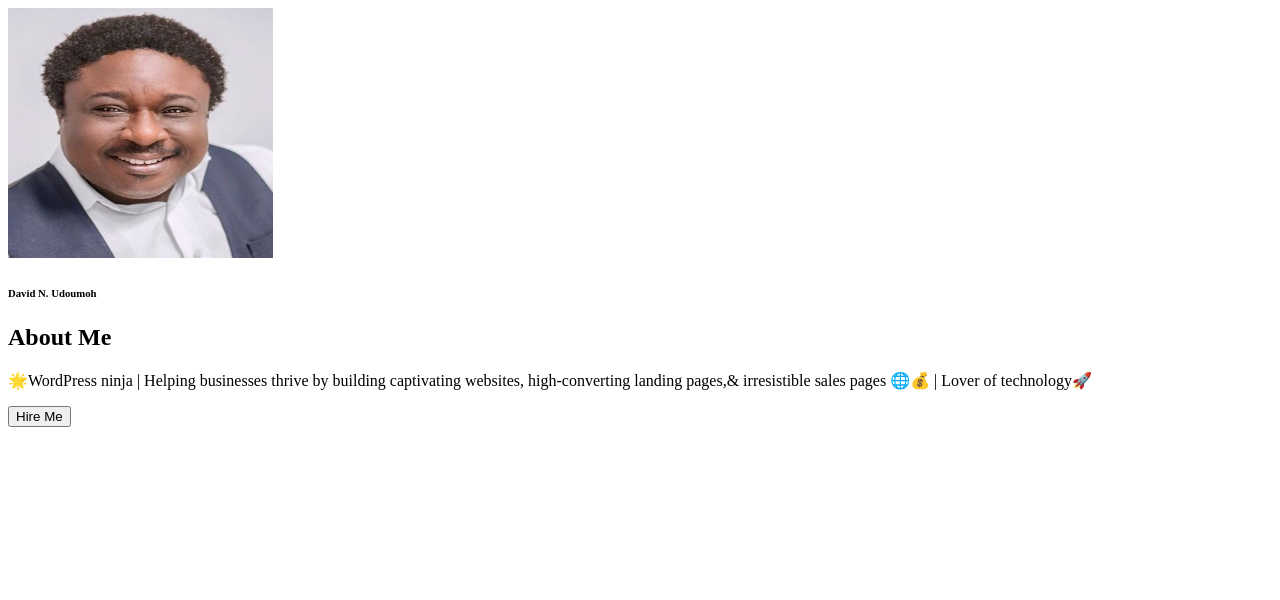
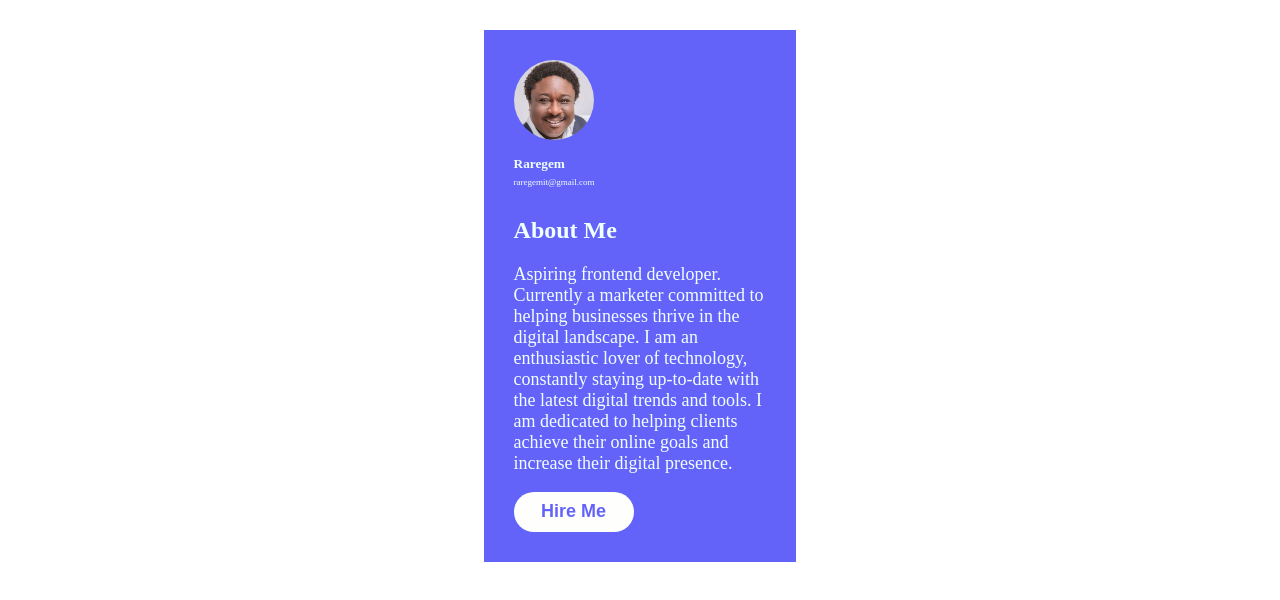
Before and after one commit to raregem/TJP-3-task-2, a plain HTML site: page index.html in a window 1280 px wide. Drawn offline with Linux system fonts and the light colour scheme.

Commit message:
Add files via upload

```diff
--- a/index.html
+++ b/index.html
@@ -4,18 +4,37 @@
     <meta charset="UTF-8" />
     <meta name="viewport" content="width=device-width, initial-scale=1.0" />
     <title>The Just Projects- David N. Udoumoh</title>
+    <link rel="stylesheet" href="style.css" />
   </head>
   <body>
-    <img src="/111 (2).jpeg" alt="profile picture" width="265" height="250" />
-    <h6>David N. Udoumoh</h6>
-    <h2>About Me</h2>
-    <p>
-      🌟WordPress ninja | Helping businesses thrive by building captivating
-      websites, high-converting landing pages,& irresistible sales pages 🌐💰 |
-      Lover of technology🚀
-    </p>
-    <a href="https://twitter.com/d_raregem?t=xsbIHYwr1JA_Uimlip3FkQ&s=09"
-      ><button>Hire Me</button></a
-    >
+    <div class="container">
+      <div class="image-container">
+        <img
+          src="images/web profile.png"
+          alt="profile picture"
+          width="80"
+          height="80"
+        />
+      </div>
+      <div class="title">
+        <h5>Raregem</h5>
+        <p>raregemit@gmail.com</p>
+      </div>
+      <div class="about">
+        <h2>About Me</h2>
+        <p class="abt">
+          Aspiring frontend developer. Currently a marketer committed to helping
+          businesses thrive in the digital landscape. I am an enthusiastic lover
+          of technology, constantly staying up-to-date with the latest digital
+          trends and tools. I am dedicated to helping clients achieve their
+          online goals and increase their digital presence.
+        </p>
+      </div>
+      <div class="btn">
+        <a href="https://twitter.com/d_raregem?t=xsbIHYwr1JA_Uimlip3FkQ&s=09"
+          ><button>Hire Me</button></a
+        >
+      </div>
+    </div>
   </body>
 </html>
--- /dev/null
+++ b/style.css
@@ -0,0 +1,37 @@
+.container {
+  background-color: rgb(99, 99, 250);
+  color: azure;
+  width: 20%;
+  margin: 30px auto 30px;
+  padding: 30px;
+}
+
+.image-container img {
+  border-radius: 50%;
+}
+
+.title h5 {
+  margin-top: 12px;
+  margin-bottom: 0px;
+}
+
+.title p {
+  margin-top: 5px;
+  font-size: xx-small;
+  margin-bottom: 30px;
+}
+
+.abt {
+  font-size: large;
+}
+
+button {
+  height: 40px;
+  width: 120px;
+  background-color: rgb(254, 255, 252);
+  color: rgb(99, 99, 250);
+  border-radius: 50px;
+  border-style: none;
+  font-size: large;
+  font-weight: bolder;
+}
```
Also changed, not shown: images/web profile.png (added).
